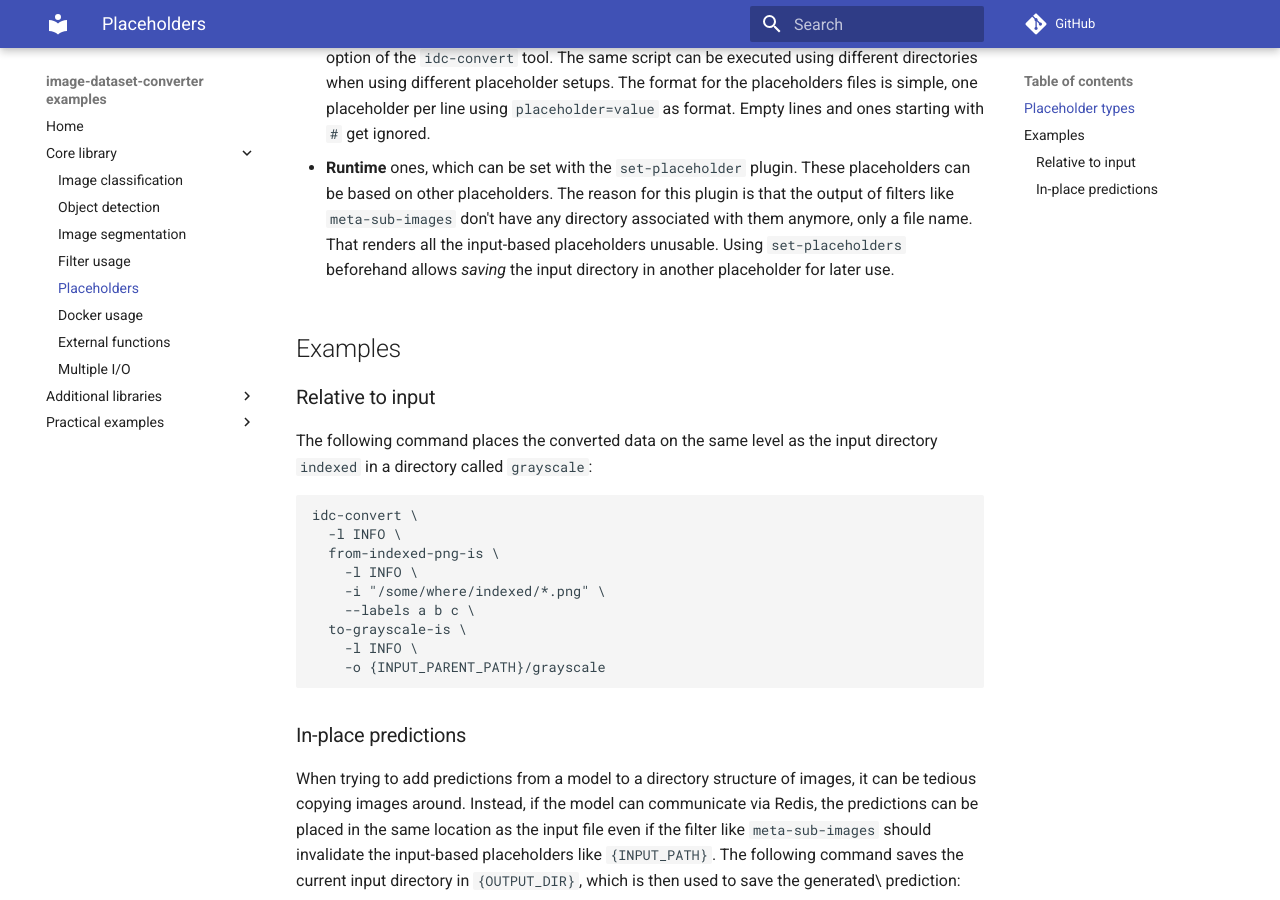
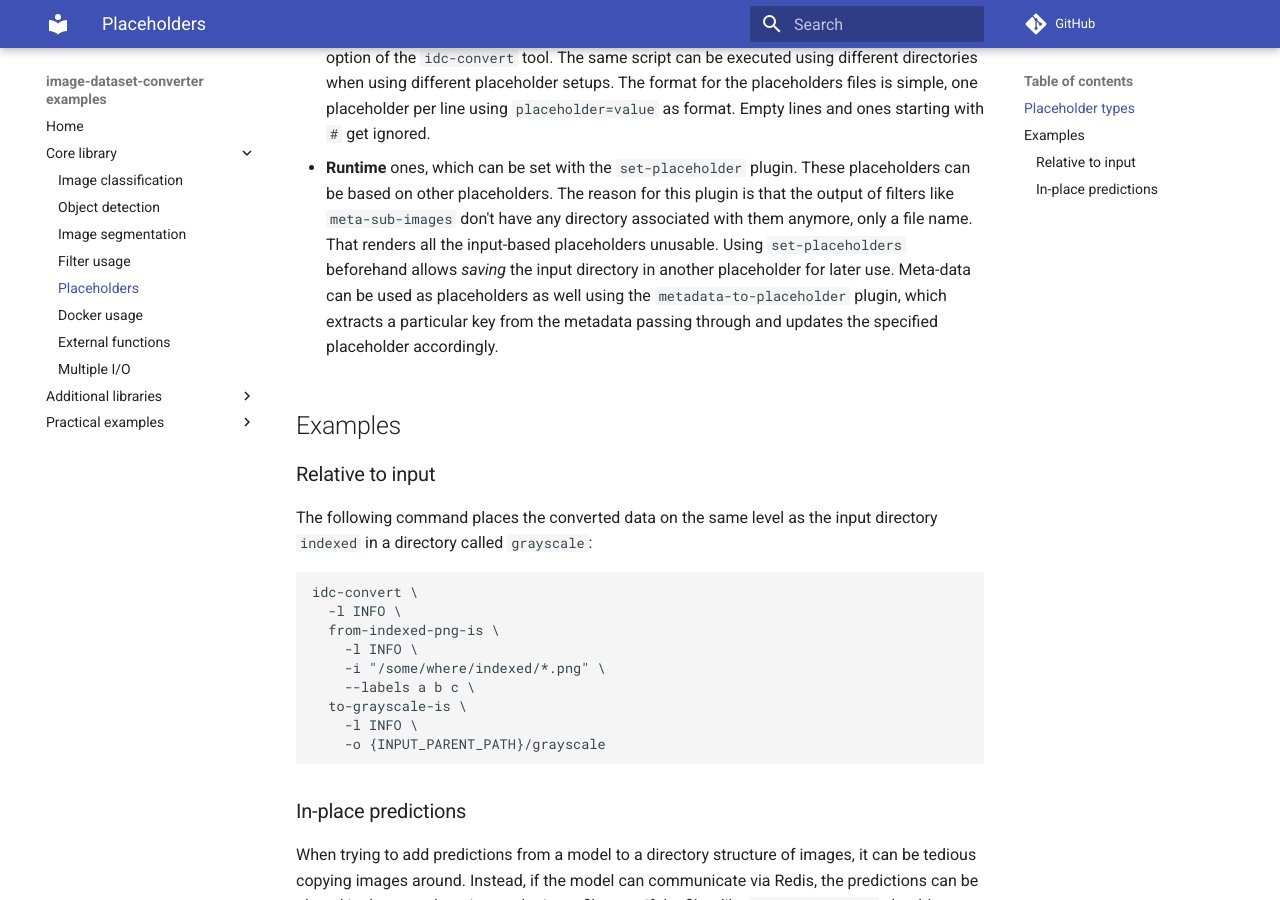
Before and after one commit to waikato-datamining/image-dataset-converter-examples, an MkDocs documentation site: the page built from docs/placeholders.md, in a window 1280 px wide and 900 px high, scrolled down 773 px. Built offline with MkDocs 1.6.1 and Material for MkDocs 9.7.7, drawn with Linux system fonts in a browser that asks for light colours; comment, search, counter and statistics services are not loaded.

Commit message:
added note on metadata-to-placeholder

```diff
--- a/docs/placeholders.md
+++ b/docs/placeholders.md
@@ -36,6 +36,9 @@ There are different types of placeholders:
   directory associated with them anymore, only a file name. That renders all
   the input-based placeholders unusable. Using `set-placeholders` beforehand
   allows *saving* the input directory in another placeholder for later use.
+  Meta-data can be used as placeholders as well using the `metadata-to-placeholder`
+  plugin, which extracts a particular key from the metadata passing through
+  and updates the specified placeholder accordingly.
 
 
 # Examples
```
